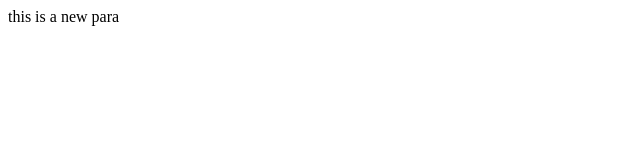
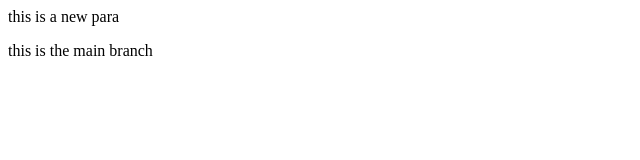
Before and after one commit to Fardeenkhn/localrepo, a plain HTML site: page index.html in a window 1280 px wide. Shown: the whole page, without its empty margins (0-640 px from the left). Drawn offline with Linux system fonts and the light colour scheme.

Commit message:
add main branch

```diff
--- a/index.html
+++ b/index.html
@@ -1 +1,2 @@
 <p>this is a new para</p>
+<p>this is the main branch</p>
```
